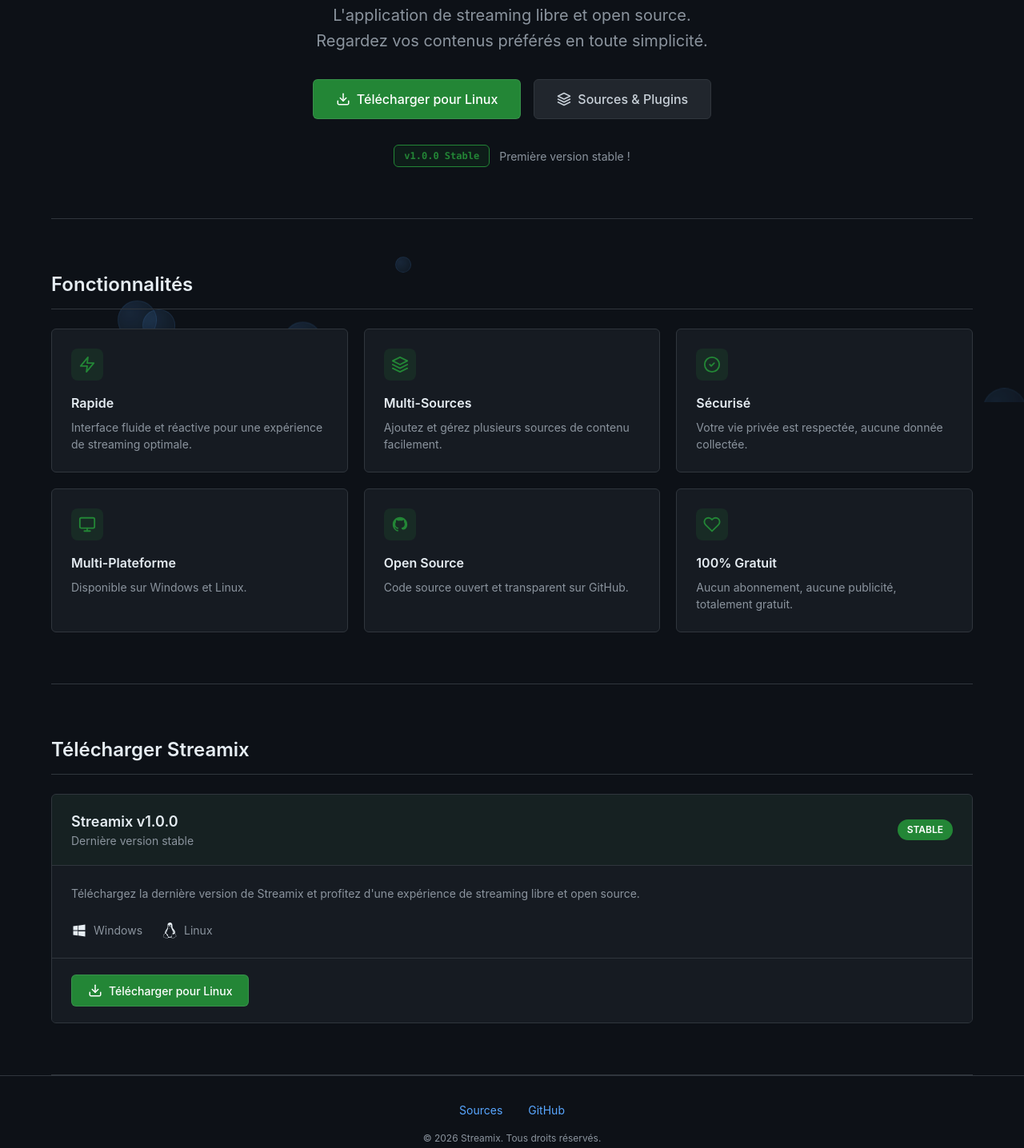
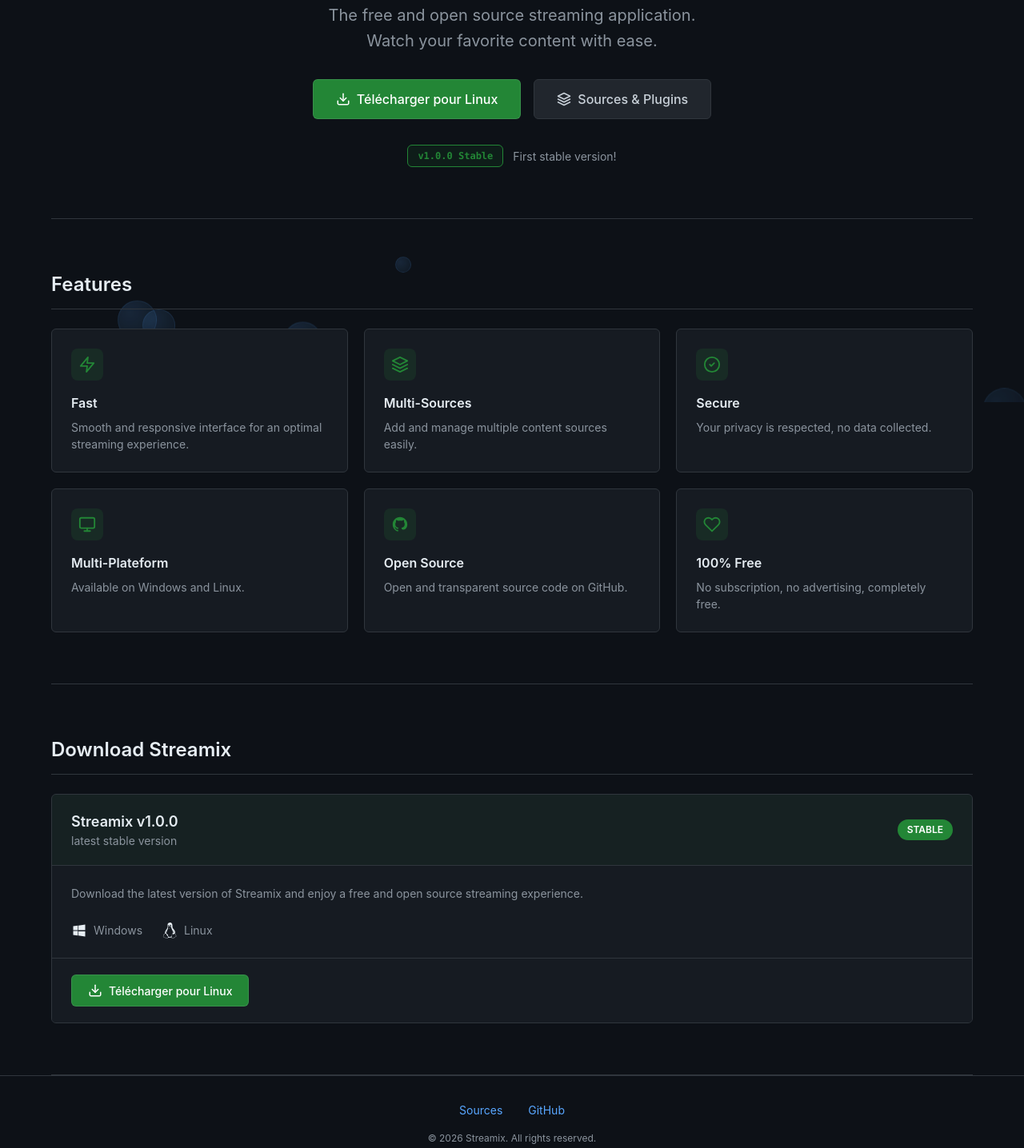
Before and after one commit to Zetsukae/streamix, a plain HTML site: page index.html in a window 1280 px wide. Shown: the part 297-1733 px from the top of the page at 80% size. Drawn offline with Linux system fonts and the light colour scheme.

Commit message:
Update index.html

```diff
--- a/index.html
+++ b/index.html
@@ -3,7 +3,7 @@
 <head>
     <meta charset="UTF-8">
     <meta name="viewport" content="width=device-width, initial-scale=1.0">
-    <title>Streamix - Application de Streaming Open Source</title>
+    <title>Streamix - Open Source Streaming Application</title>
     <link rel="icon" type="image/png" href="https://i.imgur.com/XdI8omm.png">
     <link rel="stylesheet" href="styles.css">
 </head>
@@ -13,8 +13,8 @@
     <header class="header">
         <div class="header-content">
             <nav class="nav">
-                <a href="#features" class="nav-link">Fonctionnalités</a>
-                <a href="#download" class="nav-link">Télécharger</a>
+                <a href="#features" class="nav-link">Features</a>
+                <a href="#download" class="nav-link">Download</a>
                 <a href="sources/" class="nav-link">Sources & Plugins</a>
                 <a href="https://github.com/Zetsukae/streamix" target="_blank" class="nav-link nav-link-github">
                     <svg class="nav-icon" viewBox="0 0 24 24" fill="none" xmlns="http://www.w3.org/2000/svg">
@@ -33,7 +33,7 @@
                 Open Source
             </div>
             <h1 class="hero-title">Streamix</h1>
-            <p class="hero-subtitle">L'application de streaming libre et open source.<br>Regardez vos contenus préférés en toute simplicité.</p>
+            <p class="hero-subtitle">The free and open source streaming application.<br>Watch your favorite content with ease.</p>
 
             <div class="hero-actions">
                 <a href="#" id="heroDownloadBtn" target="_blank" class="btn btn-primary btn-large">
@@ -42,7 +42,7 @@
                         <path d="M7 10L12 15L17 10" stroke="currentColor" stroke-width="2" stroke-linecap="round" stroke-linejoin="round"/>
                         <path d="M12 15V3" stroke="currentColor" stroke-width="2" stroke-linecap="round" stroke-linejoin="round"/>
                     </svg>
-                    <span id="heroDownloadText">Détection de l'OS...</span>
+                    <span id="heroDownloadText">OS detection...</span>
                 </a>
                 <a href="sources/" class="btn btn-secondary btn-large">
                     <svg class="btn-icon" viewBox="0 0 24 24" fill="none" xmlns="http://www.w3.org/2000/svg">
@@ -56,12 +56,12 @@
 
             <div class="hero-version">
                 <span class="version-tag" style="border-color: var(--success); color: var(--success); background: rgba(35, 134, 54, 0.1);">v1.0.0 Stable</span>
-                <span class="version-text">Première version stable !</span>
+                <span class="version-text">First stable version!</span>
             </div>
         </section>
 
         <section class="features" id="features">
-            <h2 class="section-title">Fonctionnalités</h2>
+            <h2 class="section-title">Features</h2>
             <div class="features-grid">
                 <div class="feature-card">
                     <div class="feature-icon-wrapper">
@@ -69,8 +69,8 @@
                             <path d="M13 2L3 14H12L11 22L21 10H12L13 2Z" stroke="currentColor" stroke-width="2" stroke-linecap="round" stroke-linejoin="round"/>
                         </svg>
                     </div>
-                    <h3 class="feature-title">Rapide</h3>
-                    <p class="feature-description">Interface fluide et réactive pour une expérience de streaming optimale.</p>
+                    <h3 class="feature-title">Fast</h3>
+                    <p class="feature-description">Smooth and responsive interface for an optimal streaming experience.</p>
                 </div>
 
                 <div class="feature-card">
@@ -82,7 +82,7 @@
                         </svg>
                     </div>
                     <h3 class="feature-title">Multi-Sources</h3>
-                    <p class="feature-description">Ajoutez et gérez plusieurs sources de contenu facilement.</p>
+                    <p class="feature-description">Add and manage multiple content sources easily.</p>
                 </div>
 
                 <div class="feature-card">
@@ -92,8 +92,8 @@
                             <path d="M9 12L11 14L15 10" stroke="currentColor" stroke-width="2" stroke-linecap="round" stroke-linejoin="round"/>
                         </svg>
                     </div>
-                    <h3 class="feature-title">Sécurisé</h3>
-                    <p class="feature-description">Votre vie privée est respectée, aucune donnée collectée.</p>
+                    <h3 class="feature-title">Secure</h3>
+                    <p class="feature-description">Your privacy is respected, no data collected.</p>
                 </div>
 
                 <div class="feature-card">
@@ -104,8 +104,8 @@
                             <path d="M12 17V21" stroke="currentColor" stroke-width="2" stroke-linecap="round"/>
                         </svg>
                     </div>
-                    <h3 class="feature-title">Multi-Plateforme</h3>
-                    <p class="feature-description">Disponible sur Windows et Linux.</p>
+                    <h3 class="feature-title">Multi-Plateform</h3>
+                    <p class="feature-description">Available on Windows and Linux.</p>
                 </div>
 
                 <div class="feature-card">
@@ -115,7 +115,7 @@
                         </svg>
                     </div>
                     <h3 class="feature-title">Open Source</h3>
-                    <p class="feature-description">Code source ouvert et transparent sur GitHub.</p>
+                    <p class="feature-description">Open and transparent source code on GitHub.</p>
                 </div>
 
                 <div class="feature-card">
@@ -124,24 +124,24 @@
                             <path d="M20.84 4.61a5.5 5.5 0 00-7.78 0L12 5.67l-1.06-1.06a5.5 5.5 0 00-7.78 7.78l1.06 1.06L12 21.23l7.78-7.78 1.06-1.06a5.5 5.5 0 000-7.78z" stroke="currentColor" stroke-width="2" stroke-linecap="round" stroke-linejoin="round"/>
                         </svg>
                     </div>
-                    <h3 class="feature-title">100% Gratuit</h3>
-                    <p class="feature-description">Aucun abonnement, aucune publicité, totalement gratuit.</p>
+                    <h3 class="feature-title">100% Free</h3>
+                    <p class="feature-description">No subscription, no advertising, completely free.</p>
                 </div>
             </div>
         </section>
 
         <section class="download" id="download">
-            <h2 class="section-title">Télécharger Streamix</h2>
+            <h2 class="section-title">Download Streamix</h2>
             <div class="download-card">
                 <div class="download-header">
                     <div class="download-info">
                         <h3 class="download-title">Streamix v1.0.0</h3>
-                        <p class="download-subtitle">Dernière version stable</p>
+                        <p class="download-subtitle">latest stable version</p>
                     </div>
                     <span class="download-badge" style="background: var(--success);">STABLE</span>
                 </div>
                 <div class="download-content">
-                    <p class="download-description">Téléchargez la dernière version de Streamix et profitez d'une expérience de streaming libre et open source.</p>
+                    <p class="download-description">Download the latest version of Streamix and enjoy a free and open source streaming experience.</p>
                     <div class="download-platforms">
                         <div class="platform-item">
                             <svg class="platform-icon" viewBox="0 0 24 24" fill="none" xmlns="http://www.w3.org/2000/svg">
@@ -165,7 +165,7 @@
                             <path d="M7 10L12 15L17 10" stroke="currentColor" stroke-width="2" stroke-linecap="round" stroke-linejoin="round"/>
                             <path d="M12 15V3" stroke="currentColor" stroke-width="2" stroke-linecap="round" stroke-linejoin="round"/>
                         </svg>
-                        <span id="mainDownloadText">Télécharger</span>
+                        <span id="mainDownloadText">Download</span>
                     </a>
                 </div>
             </div>
@@ -178,7 +178,7 @@
                 <a href="sources/" class="footer-link">Sources</a>
                 <a href="https://github.com/Zetsukae/streamix" target="_blank" class="footer-link">GitHub</a>
             </div>
-            <p class="footer-copyright">&copy; 2026 Streamix. Tous droits réservés.</p>
+            <p class="footer-copyright">&copy; 2026 Streamix. All rights reserved.</p>
         </div>
     </footer>
 
```
